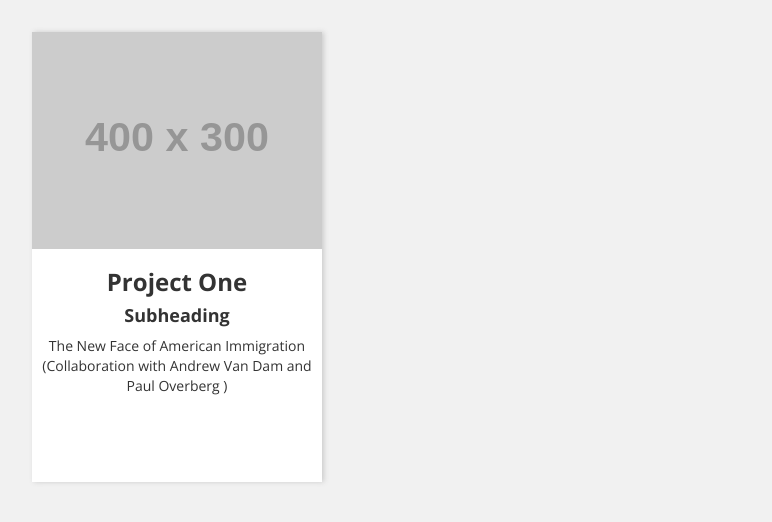
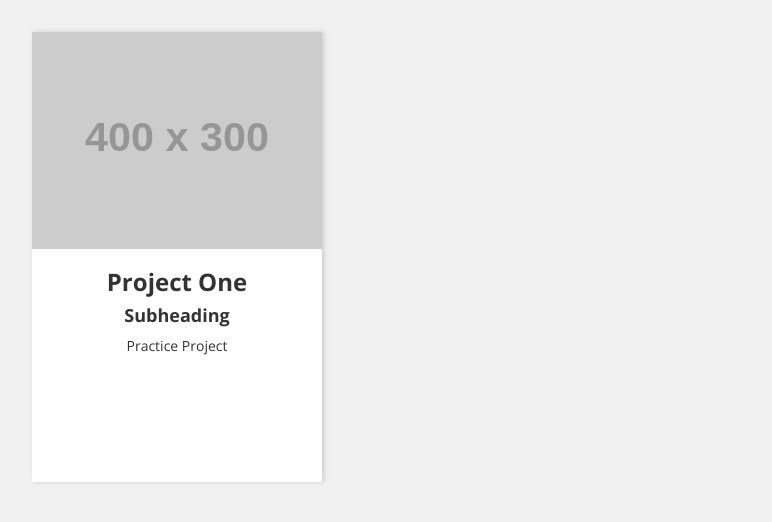
Before and after one commit to erikaalvero/erikaalvero.github.io, a plain HTML site: page index.html in a window 1280 px wide. Shown: the part 102-624 px from the top of the page, without its empty margins (143-915 px from the left). Drawn offline with nearby package versions, Linux system fonts and the light colour scheme; placeholder pictures from the web are drawn by us.

Commit message:
Oops, forgot to change description

```diff
--- a/index.html
+++ b/index.html
@@ -58,7 +58,6 @@
     </header>
 
 
-
     <div class="container">
 
         <div class="row">
@@ -70,7 +69,7 @@
                     </a>
                     <h3>Project One</h3>
                     <h4>Subheading</h4>
-                    <p>The New Face of American Immigration (Collaboration with Andrew Van Dam and Paul Overberg )</p>
+                    <p>Practice Project</p>
                 </div>
             </div>
 
```
